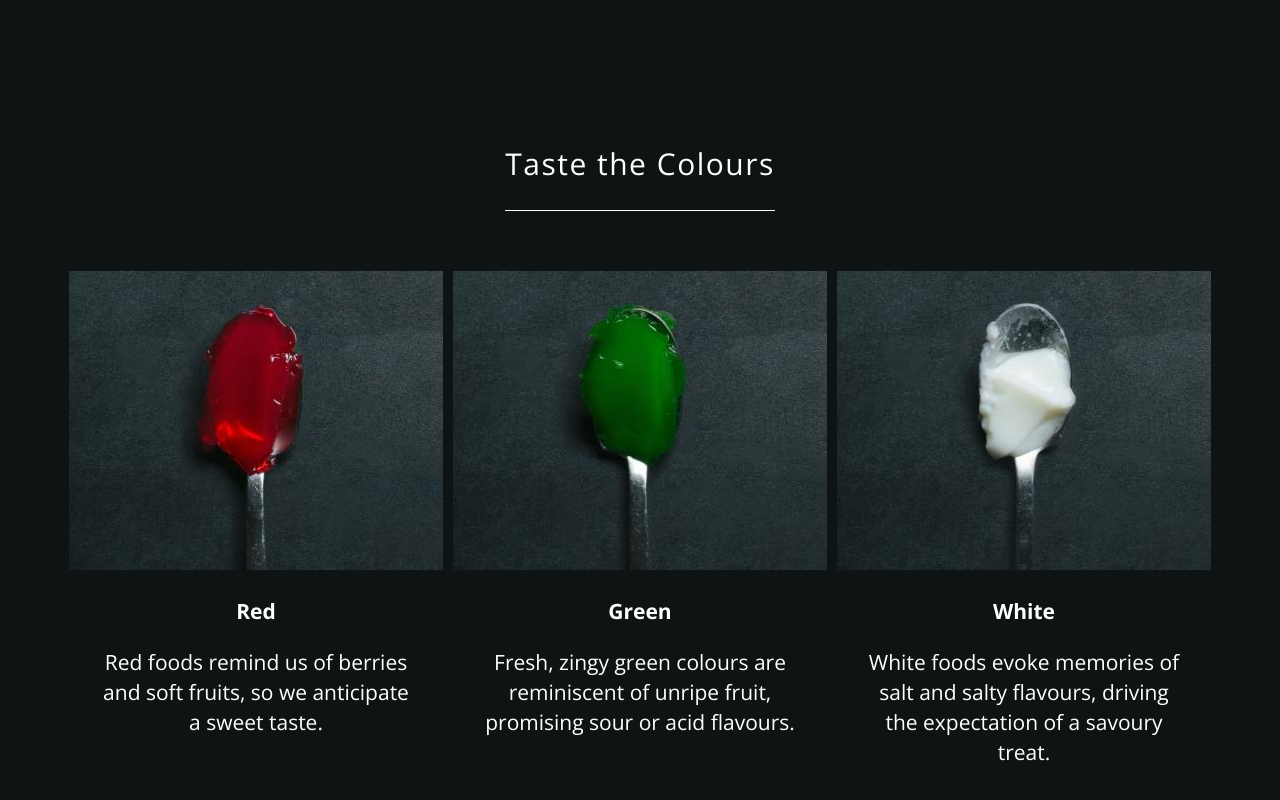
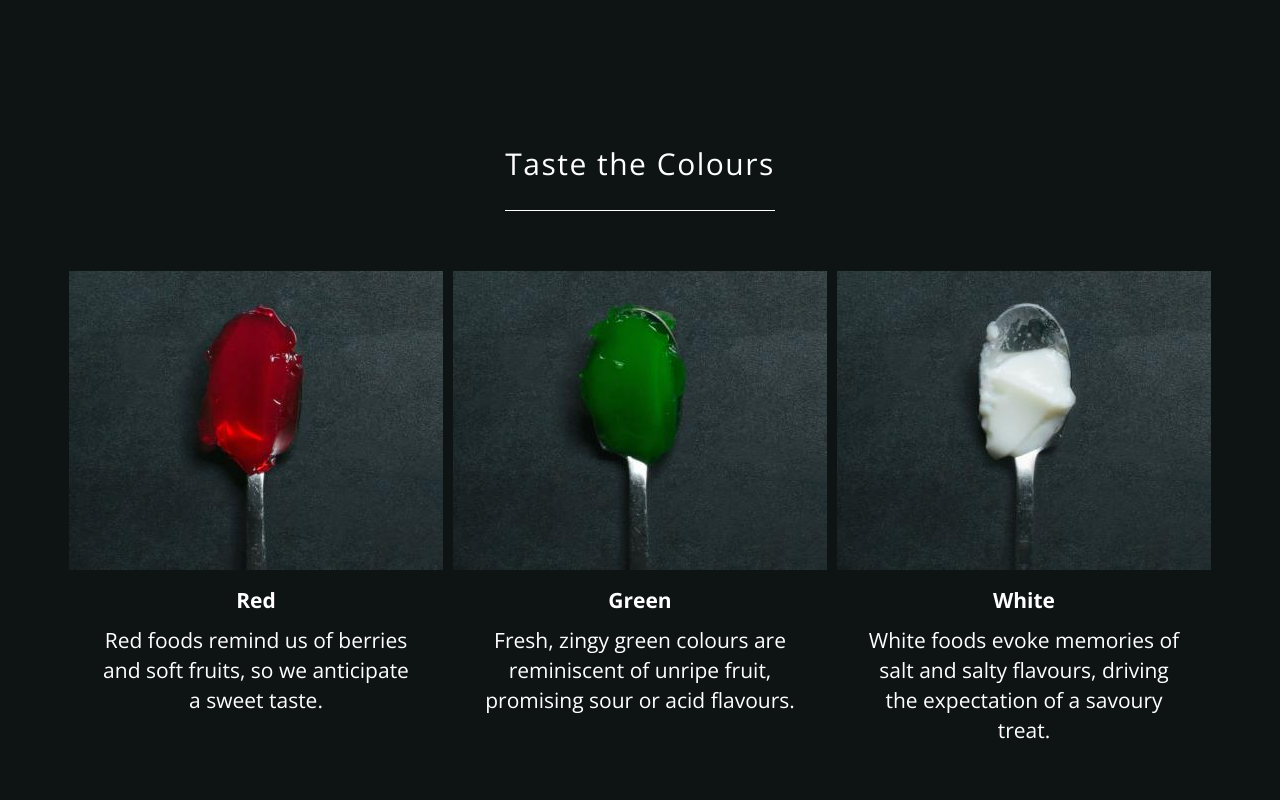
Before and after one commit to bom2ne1/tasteology, a website: page src/index.html in a window 1280 px wide. Shown: the part 845-1645 px from the top of the page. Drawn offline with nearby package versions, Linux system fonts and the light colour scheme; files that its build step writes are made by us from their sources.

Commit message:
fixed some spacing and firefox support

```diff
--- a/src/less/styles.less
+++ b/src/less/styles.less
@@ -132,6 +132,7 @@ body {
         font-size: 21px;
         font-weight: 700;
         line-height: 30px;
+        margin: 10px;
     }
 
     p {
@@ -139,7 +140,8 @@ body {
         font-weight: 300;
         line-height: 30px;
         max-width: 315px;
-        justify-self: center;
+        display: inline-block;
+        margin: 0;
 
         @media (max-width: @breakpoint-l) {
             max-width: 100%;
```
Also changed, not shown: dist/css/styles.css.
